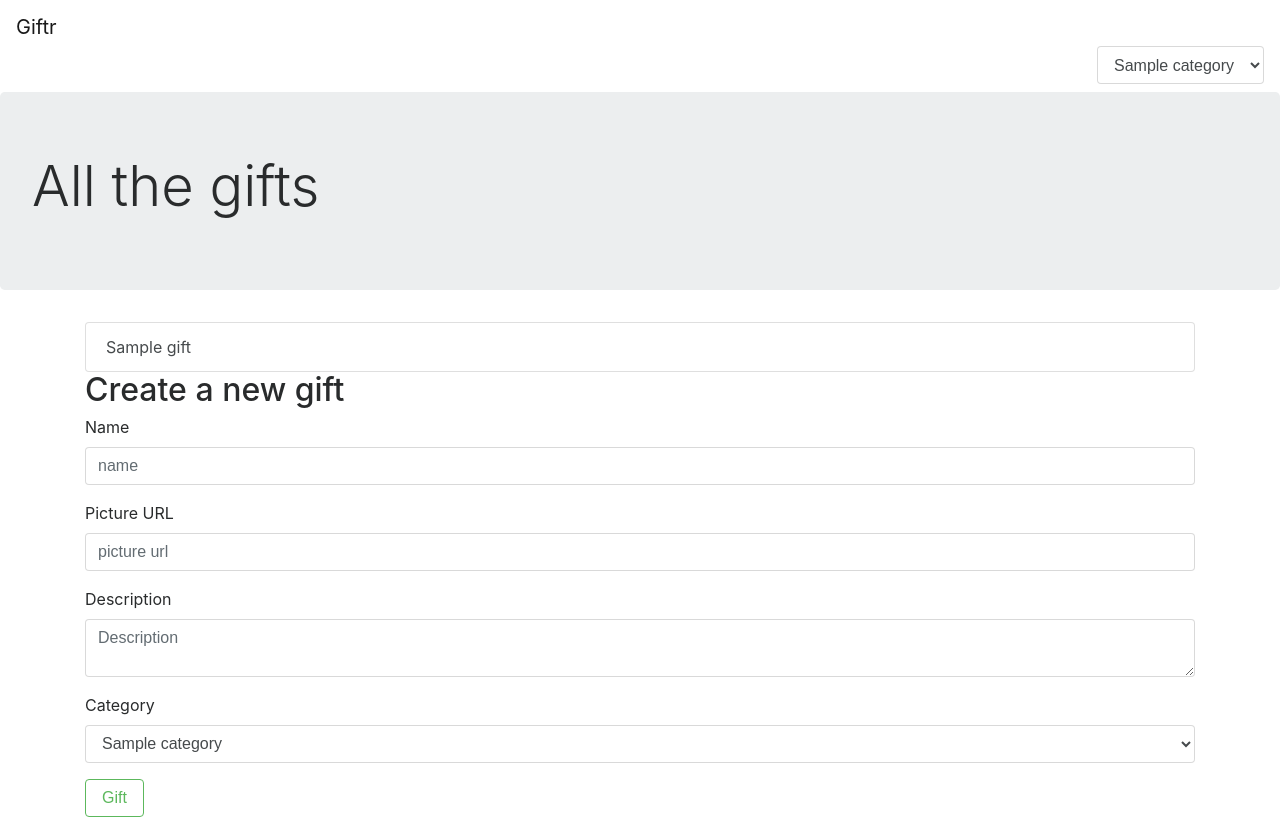
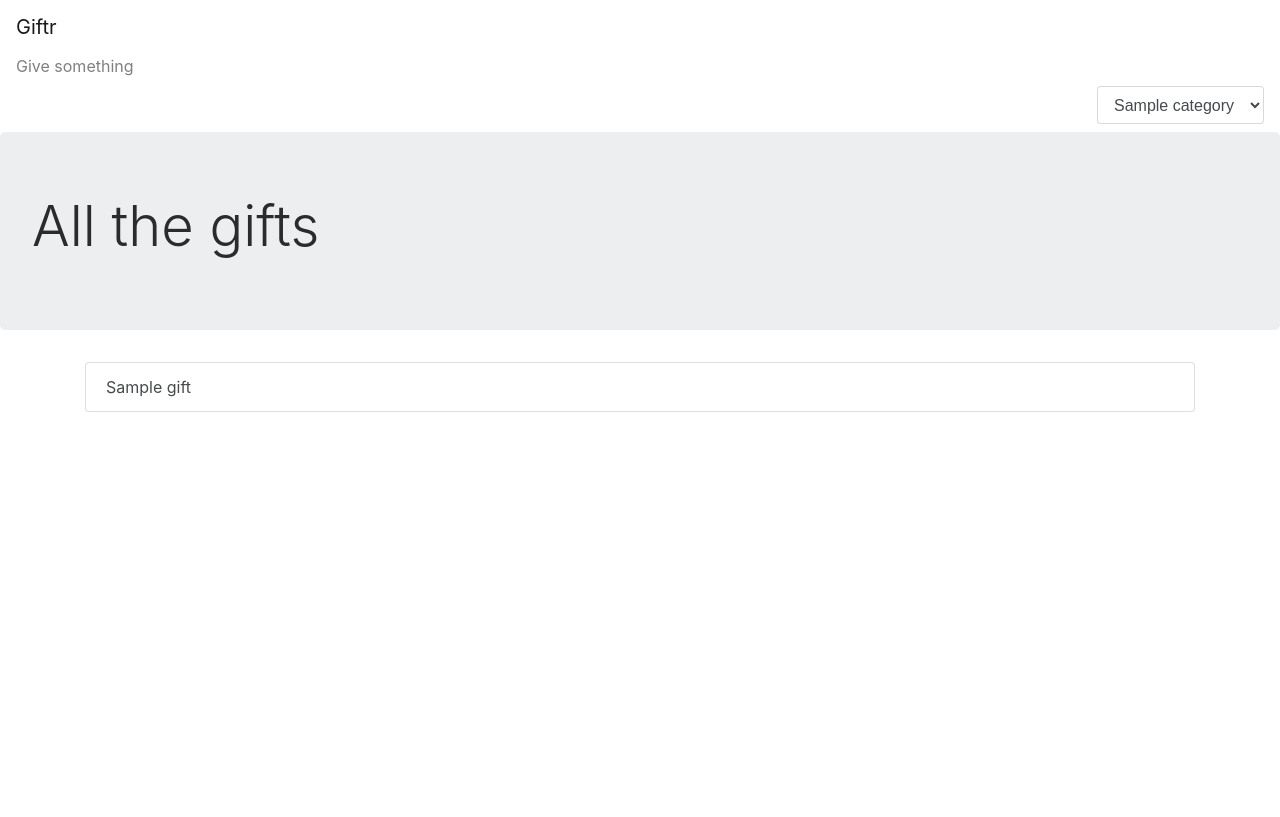
Before and after one commit to Zinston/giftr, a Flask app: page / in a window 1280 px wide. After the commit the page ends 412 px from the top, so only its background shows below. Run offline with Flask 2, Linux system fonts and the light colour scheme; tables that the repository leaves empty hold one stand-in row (values such as "Sample post"); some libraries are stand-ins or nearby versions.

Commit message:
Move "add gift" form to its own template.

```diff
--- a/templates/gifts.html
+++ b/templates/gifts.html
@@ -1,6 +1,9 @@
 {% extends "index.html" %}
 
 {% block nav %}
+<div class="navbar-nav">
+	<a class="nav-item nav-link" href="{{ url_for('show_add_gift') }}">Give something</a>
+</div>
 <form class="form-inline justify-content-center ml-auto">
 	<select class="form-control" name="cat" onchange='this.form.submit();'>
 		{% for category in categories %}
@@ -25,42 +28,9 @@
 {% endblock %}
 
 {% block body %}
-<section id="get">
 <div class="list-group">
 	{% for gift in gifts %}
 	<a class="list-group-item list-group-item-action" href="{{ url_for('get_gift_byid', g_id=gift.id) }}">{{ gift.name }}</a>
 	{% endfor %}
 </div>
-</section>
-
-<section id="post">
-	<h2>Create a new gift</h2>
-	<form method='POST' action="{{ url_for('add_gift') }}">
-		<div class="form-group">
-			<label for="name">Name</label>
-	    	<input id="name" class="form-control" type='text' name='name' placeholder='name'>
-	    </div>
-
-	    <div class="form-group">
-	    	<label for="picture">Picture URL</label>
-	    	<input id="picture" class="form-control" type='text' name='picture' placeholder='picture url'>
-	    </div>
-
-	    <div class="form-group">
-	    	<label for="description">Description</label>
-	    	<textarea id="description" class="form-control" name='description' placeholder='Description'></textarea>
-	    </div>
-
-	    <div class="form-group">
-	    	<label for="category">Category</label>
-	    	<select id="category" class="form-control" name="category">
-	    		{% for category in categories %}
-	    		<option value="{{ category.id }}">{{ category.name }}</option>
-	    		{% endfor %}
-	    	</select>
-	    </div>
-
-        <button class="btn btn-outline-success mt-2 mt-xl-0" type="submit">Gift</button>
-    </form>
-</section>
 {% endblock %}
--- a/views.py
+++ b/views.py
@@ -58,7 +58,13 @@ def get_gifts():
                            gifts=gifts)
 
 
-@app.route('/gifts', methods=['POST'])
+@app.route('/gifts/add', methods=['GET'])
+def show_add_gift():
+    categories = c.query(Category).all()
+
+    return render_template('add_gift.html', categories=categories)
+
+@app.route('/gifts/add', methods=['POST'])
 def add_gift():
     gift = Gift(name=request.form.get('name'),
                 picture=request.form.get('picture'),
```
Also changed, not shown: templates/add_gift.html (added, +37 -0 lines). Lines whose indentation alone changed are shown as unchanged.
